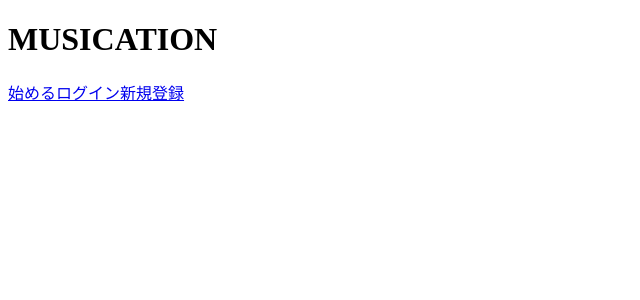
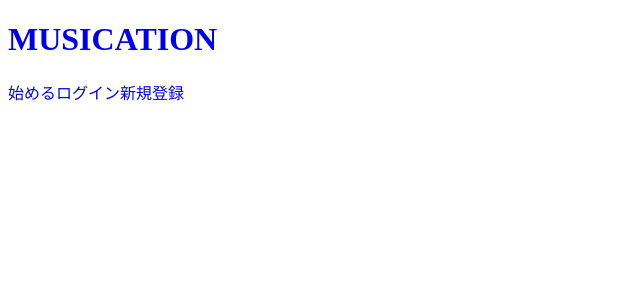
Before and after one commit to karen-pg/musication, a Vue app: page / in a window 1280 px wide. Shown: the top 300 px of the page, without its empty margins (0-640 px from the left). Built offline with nearby package versions, Linux system fonts and the light colour scheme.

Commit message:
headerにhome、login、signのリンクを設定

```diff
--- a/src/components/Header.vue
+++ b/src/components/Header.vue
@@ -1,10 +1,23 @@
 <template>
   <header>
-    <h1>MUSICATION</h1>
+    <router-link to="/">
+      <h1 id="header-logo">MUSICATION</h1>
+    </router-link>
+    <div id="humberger">
+      <span></span>
+      <span></span>
+      <span></span>
+    </div>
     <div>
-      <router-link to="/home">始める</router-link>
-      <router-link to="/login">ログイン</router-link>
-      <router-link to="/sign">新規登録</router-link>
+      <router-link to="/home" class="header-menu">始める</router-link>
+      <router-link to="/login" class="header-menu">ログイン</router-link>
+      <router-link to="/sign" class="header-menu">新規登録</router-link>
     </div>
   </header>
 </template>
+<style lang="scss" scoped>
+* {
+  text-decoration: none;
+  // color: white;
+}
+</style>
```
